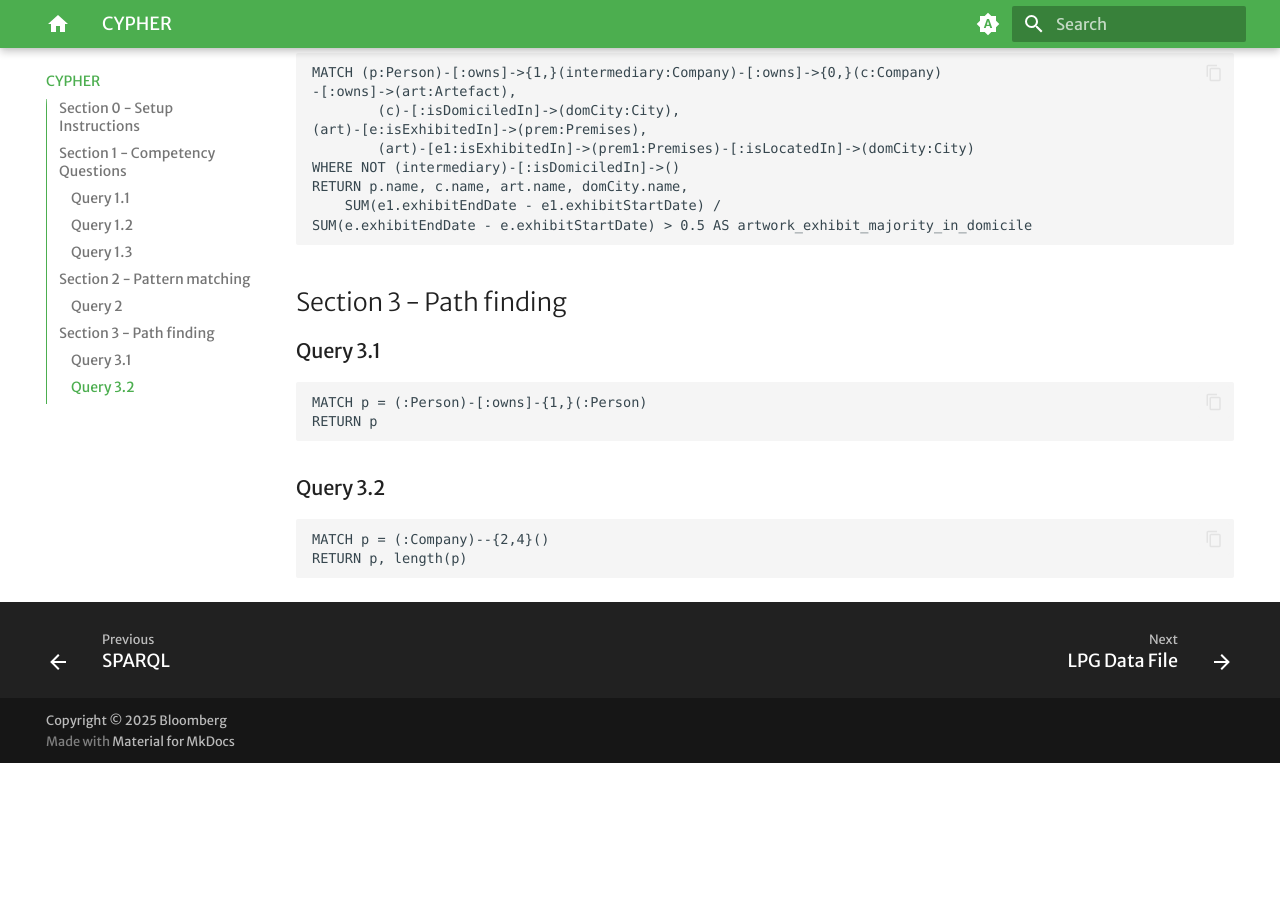
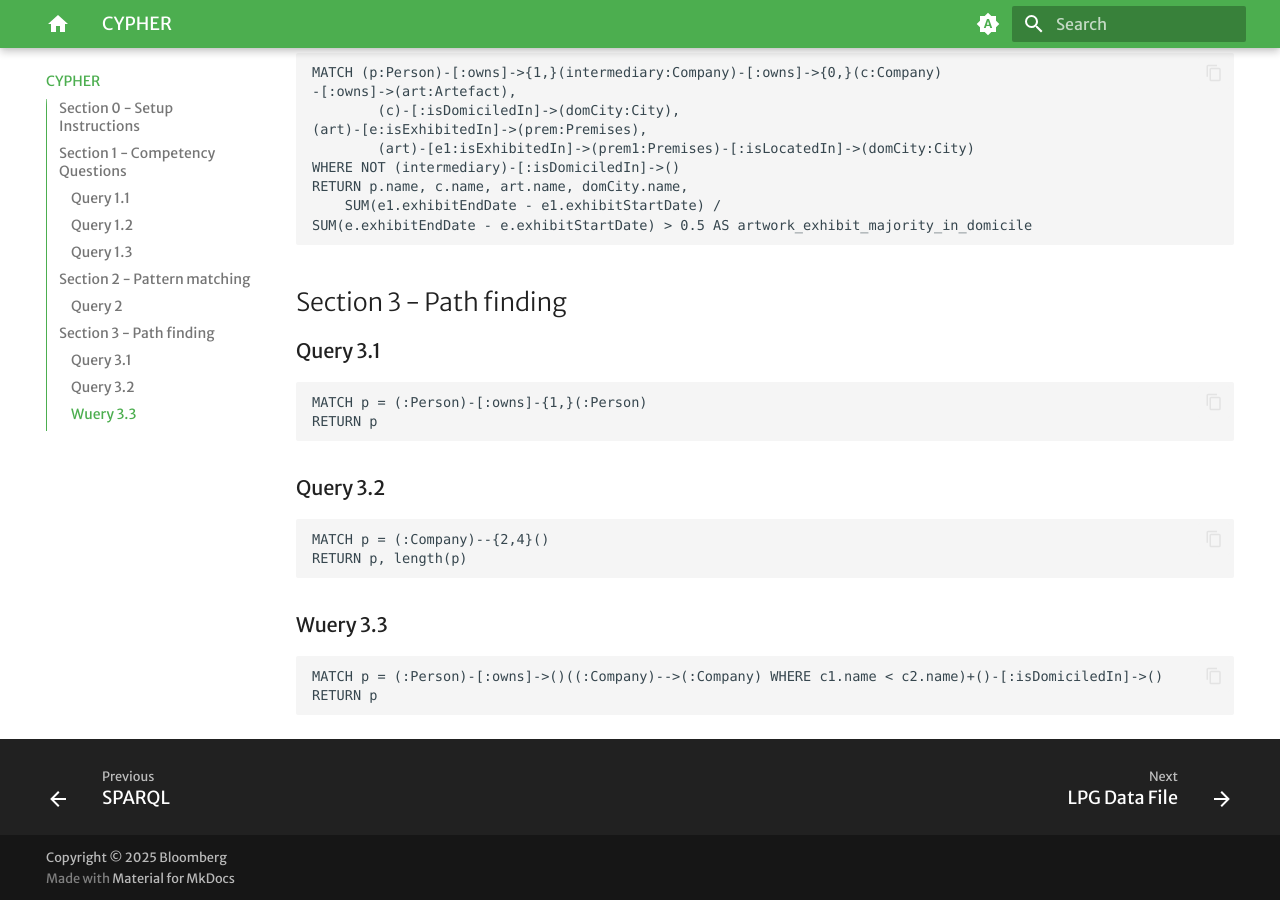
Before and after one commit to SemanticMasterclass/cdl2025, an MkDocs documentation site: the page built from docs/cypher.md, in a window 1280 px wide and 900 px high, scrolled down 1180 px. Built offline with MkDocs 1.6.1 and Material for MkDocs 9.7.7, drawn with Linux system fonts in a browser that asks for light colours; some web fonts are replaced; before the commit the page ends 1943 px from its top, so only the background shows below that.

Commit message:
fix style

````diff
--- a/docs/cypher.md
+++ b/docs/cypher.md
@@ -68,3 +68,10 @@ RETURN p
 MATCH p = (:Company)--{2,4}()
 RETURN p, length(p)
 ```
+
+### Wuery 3.3
+
+```
+MATCH p = (:Person)-[:owns]->()((:Company)-->(:Company) WHERE c1.name < c2.name)+()-[:isDomiciledIn]->()
+RETURN p
+```
````
